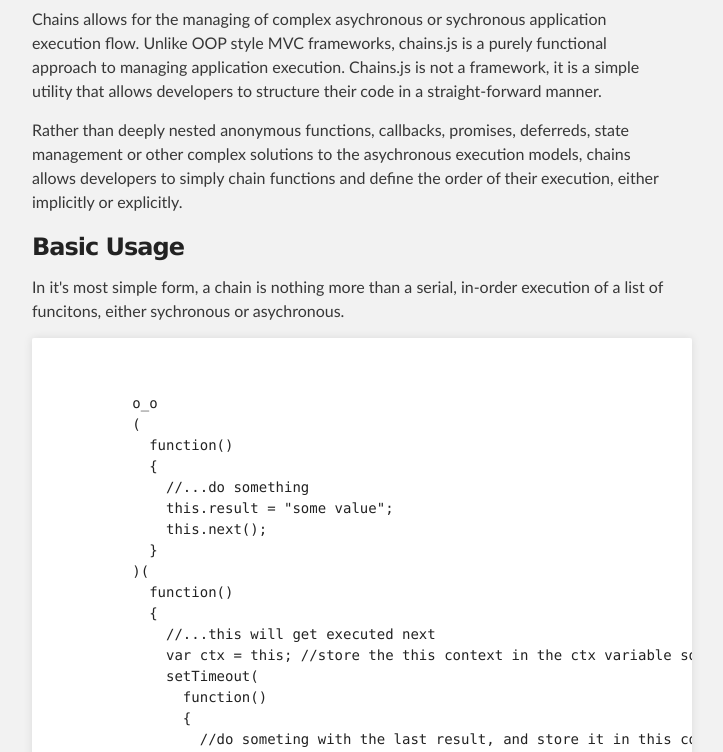
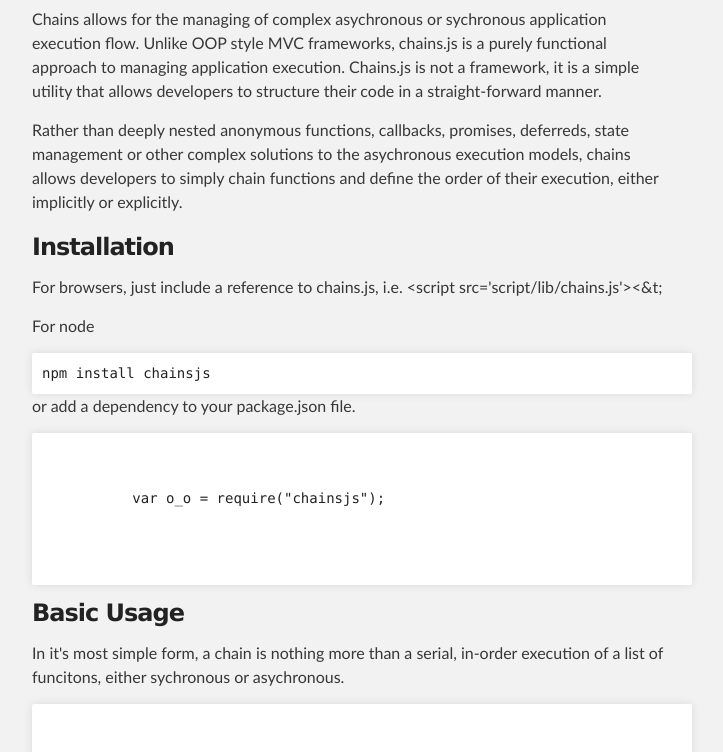
Before and after one commit to claytongulick/chains, a plain HTML site: page index.html in a window 1280 px wide. Shown: the part 441-1193 px from the top of the page, without its empty margins (288-1011 px from the left). Drawn offline with Linux system fonts and the light colour scheme.

Commit message:
updated instructions for node

```diff
--- a/index.html
+++ b/index.html
@@ -45,6 +45,15 @@
       <p>Rather than deeply nested anonymous functions, callbacks, promises, deferreds, state management or other complex solutions to the
       asychronous execution models, chains allows developers to simply chain functions and define the order of their execution, either
       implicitly or explicitly.</p>
+
+      <h3>Installation</h3>
+      <p>For browsers, just include a reference to chains.js, i.e. &lt;script src='script/lib/chains.js'&gt;&lt;&t;</p>
+      <p>For node <pre>npm install chainsjs</pre> or add a dependency to your package.json file.</p>
+      <pre>
+        <code>
+          var o_o = require("chainsjs");
+        </code>
+      </pre>
 
       <h3>Basic Usage</h3>
       <p>In it's most simple form, a chain is nothing more than a serial, in-order execution of a list of funcitons, either sychronous or asychronous.</p>
```
